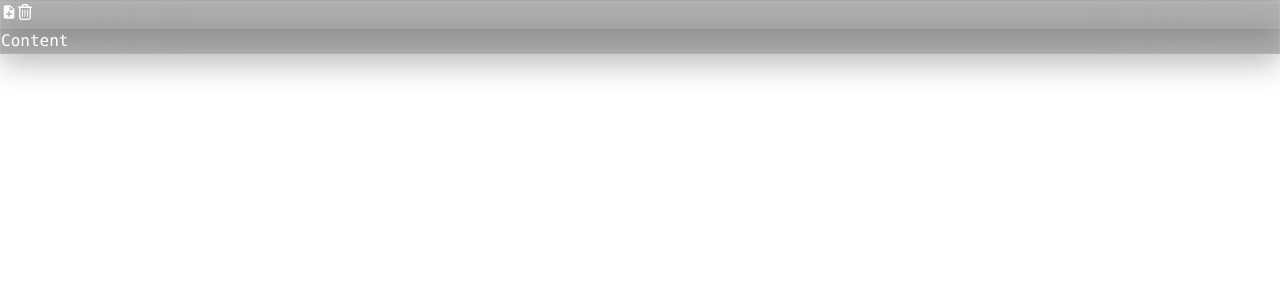
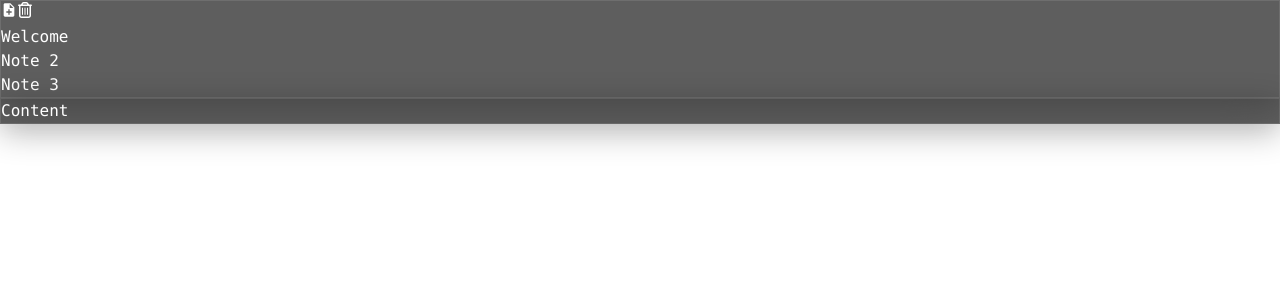
Before and after one commit to abhilov23/notemark, a React (Vite) app in the folder src/renderer/: page / in a window 1280 px wide. Shown: the top 300 px of the page. Built offline with nearby package versions, Linux system fonts and the light colour scheme.

Commit message:
Added note preview

```diff
--- a/src/renderer/src/App.tsx
+++ b/src/renderer/src/App.tsx
@@ -1,6 +1,6 @@
 /* eslint-disable prettier/prettier */
 
-import { RootLayout, Sidebar, Content, DraggableTopBar,  } from "./components"
+import { RootLayout, Sidebar, Content, DraggableTopBar, NotePreviewList,  } from "./components"
 import ActionButtonRow from "./components/ActionButtonRow"
 
 
@@ -10,10 +10,11 @@ function App(): React.JSX.Element {
     <>
     <DraggableTopBar/>
     <RootLayout>
-      <Sidebar className="glass p-2 backdrop-blur-3xl">
+      <Sidebar className="glass p-2 bg-black/80 backdrop-blur-3xl">
       <ActionButtonRow className="flex justify-between mt-1"/>
+      <NotePreviewList className="mt-3 space-y-1"/>
       </Sidebar>
-      <Content className="glass border-l backdrop-blur-3xl border-l-white/20">Content</Content>
+      <Content className="glass bg-black/90 border-l backdrop-blur-3xl border-l-white/20">Content</Content>
     </RootLayout>
     </>
   )
--- a/src/renderer/src/assets/main.css
+++ b/src/renderer/src/assets/main.css
@@ -15,12 +15,13 @@
 
 @layer base {
     .glass {
-        background: rgba(0, 0, 0, 0.3); /* Light transparency */
-        backdrop-filter: blur(80px) saturate(200%) ;
-        -webkit-backdrop-filter: blur(80px) saturate(200%) ;
+        background: rgba(0, 0, 0, 0.63); /* Light transparency */
+        backdrop-filter: blur(25px) saturate(200%) ;
+        -webkit-backdrop-filter: blur(25px) saturate(200%) ;
         border: 1px solid rgba(255, 255, 255, 0.1);
         box-shadow: 0 8px 32px rgba(0, 0, 0, 0.3);
     }
+
 }
 
 header {
--- a/src/renderer/src/components/DraggableTopBar.tsx
+++ b/src/renderer/src/components/DraggableTopBar.tsx
@@ -3,6 +3,6 @@
 
 export const DraggableTopBar = () => {
   return (
-   <header className="absolute inset-0 h-8 glass border-2"/>
-)
+   <header className="absolute top-0 left-0 right-0 h-8 bg-black/90 backdrop-blur-sm"/>
+  )
 }
--- /dev/null
+++ b/src/renderer/src/components/NotePreviewList.tsx
@@ -0,0 +1,17 @@
+/* eslint-disable @typescript-eslint/explicit-function-return-type */
+/* eslint-disable prettier/prettier */
+import {notesMock} from "../../store/mocks/index"
+import { ComponentProps } from "react"
+
+
+
+export const NotePreviewList = ({...props}: ComponentProps<"ul">) =>{
+
+    return(
+    <ul {...props}>{
+        notesMock.map((note) => (
+          <li key={note.title}>{note.title}</li>
+        ))
+        }</ul>
+)
+}
--- a/src/renderer/src/components/index.ts
+++ b/src/renderer/src/components/index.ts
@@ -2,3 +2,4 @@ export * from './AppLayout'
 export * from './DraggableTopBar'
 export * from './Button'
 export * from './ActionButtonRow'
+export * from './NotePreviewList'
--- /dev/null
+++ b/src/renderer/store/mocks/index.ts
@@ -0,0 +1,8 @@
+/* eslint-disable prettier/prettier */
+import { NoteInfo } from './../../../shared/models';
+
+export const notesMock:NoteInfo[] = [
+    {title: "Welcome", lastEditTime: new Date().getTime()},
+    {title: "Note 2", lastEditTime: new Date().getTime()},
+    {title: "Note 3", lastEditTime: new Date().getTime()},
+]
--- /dev/null
+++ b/src/shared/models.ts
@@ -0,0 +1,7 @@
+/* eslint-disable prettier/prettier */
+export type NoteInfo = {
+  title: string
+  lastEditTime: number
+}
+
+export type NoteContent = string
```
Also changed, not shown: src/renderer/src/components/NotePreview.tsx (added, +23 -0 lines).
